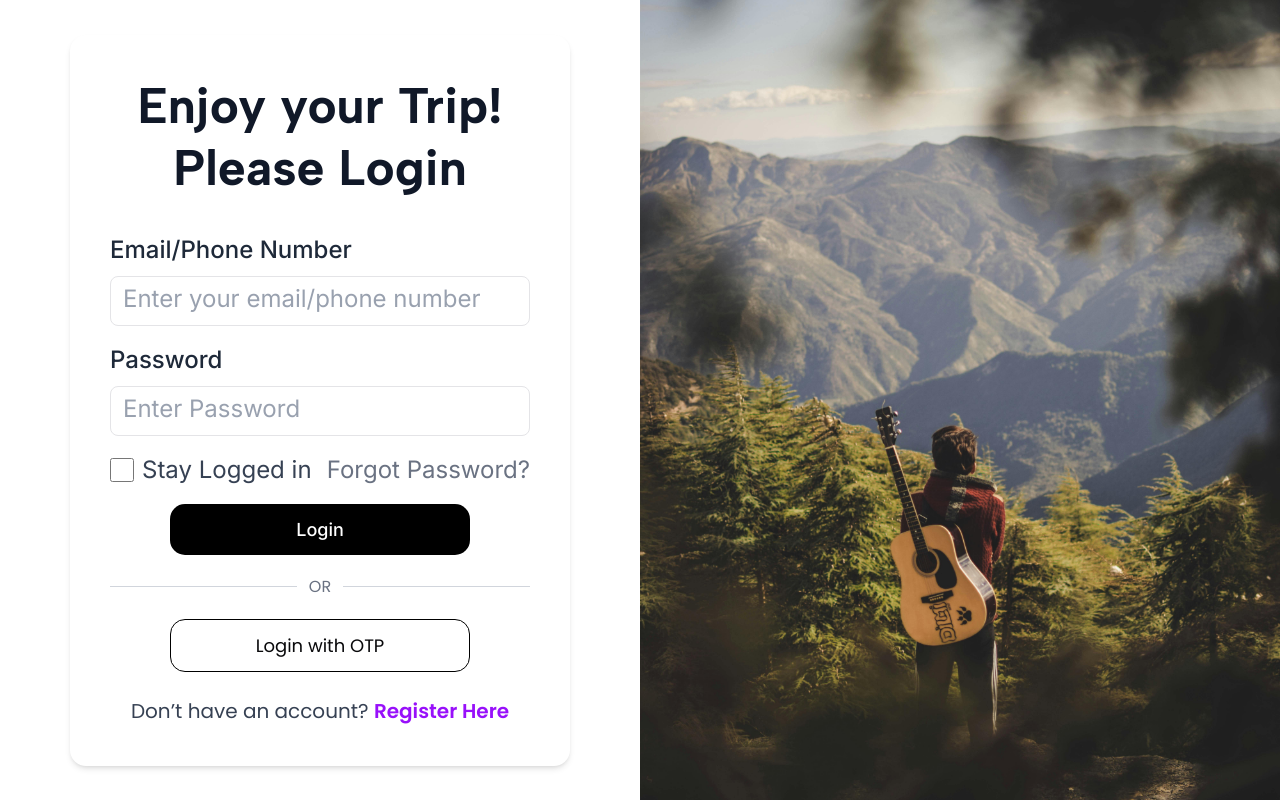
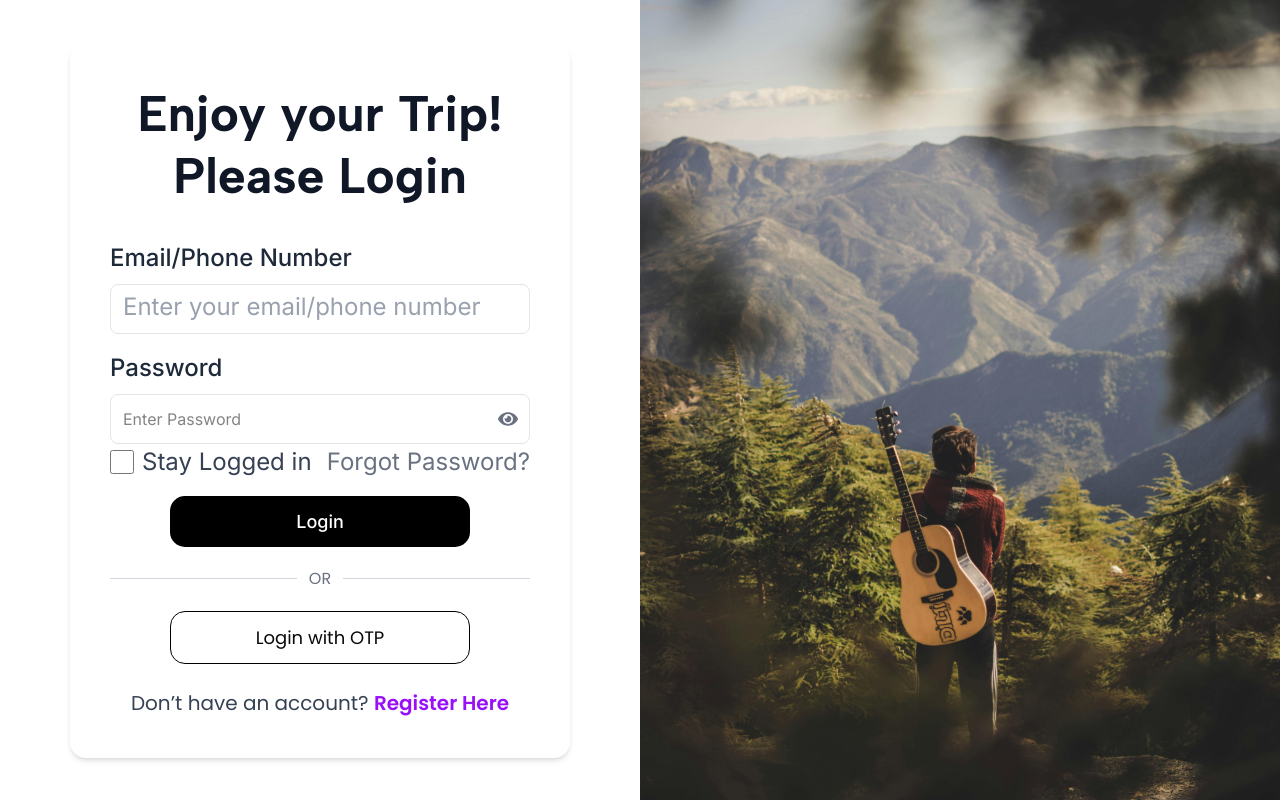
Before and after one commit to NodeKidos/V360_Frontend, a React (Vite) app: page /login in a window 1280 px wide. Built offline with nearby package versions, Linux system fonts and the light colour scheme; a web font is replaced by a local one.

Commit message:
password show/hide feature add

```diff
--- a/src/pages/auth/Login.tsx
+++ b/src/pages/auth/Login.tsx
@@ -2,6 +2,8 @@ import { useForm } from "react-hook-form";
 import { useAuthStore } from "../../store/useAuthStore";
 import { Link } from "react-router-dom";
 import hero from "../../assets/travel.jpg"; // ✅ background image
+import { FaEye, FaEyeSlash } from "react-icons/fa";
+import { useState } from "react";
 
 interface LoginForm {
   emailOrPhone: string;
@@ -11,6 +13,7 @@ interface LoginForm {
 export default function Login() {
   const { login } = useAuthStore();
   const { register, handleSubmit } = useForm<LoginForm>();
+  const [showPassword, setShowPassword] = useState(false); // State to toggle password visibility
 
   const onSubmit = (data: LoginForm) => {
     login(data.emailOrPhone, data.password);
@@ -39,16 +42,26 @@ export default function Login() {
             className="w-full border rounded-md p-3 text-[16px] mb-4 focus:outline-none focus:ring-2 focus:ring-purple-500 placeholder:sm:text-[10px] placeholder:md:text-[20px] placeholder:lg:text-[24px] placeholder:text-gray-400"
           />
 
-          {/* Password Field */}
         <label className="block text-[16px] md:text-[20px] lg:text-[24px] font-medium text-gray-800 mb-2">
   Password
 </label>
+
+<div className="relative">
   <input
     {...register("password")}
-            type="password"
+    type={showPassword ? "text" : "password"}
     placeholder="Enter Password"
-            className="w-full border rounded-md p-3 text-[16px] mb-4 focus:outline-none focus:ring-2 focus:ring-purple-500 placeholder:sm:text-[10px] placeholder:md:text-[20px] placeholder:lg:text-[24px] placeholder:text-gray-400"
+    className="w-full border rounded-md p-3 pr-12 text-[16px] focus:outline-none focus:ring-2 focus:ring-purple-500"
   />
+
+  <button
+    type="button"
+    onClick={() => setShowPassword(!showPassword)}
+    className="absolute inset-y-0 right-3 flex items-center text-gray-500 hover:text-black"
+  >
+    {showPassword ? <FaEyeSlash size={20} /> : <FaEye size={20} />}
+  </button>
+</div>
 
           {/* Options */}
           <div className="flex justify-between items-center text-[12px] md:text-[20px] lg:text-[24px] mb-4">
```
Lines whose indentation alone changed are shown as unchanged.
